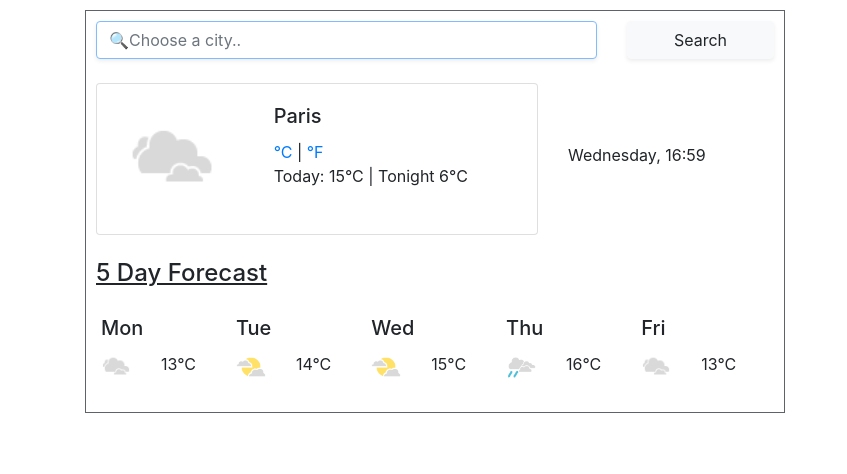
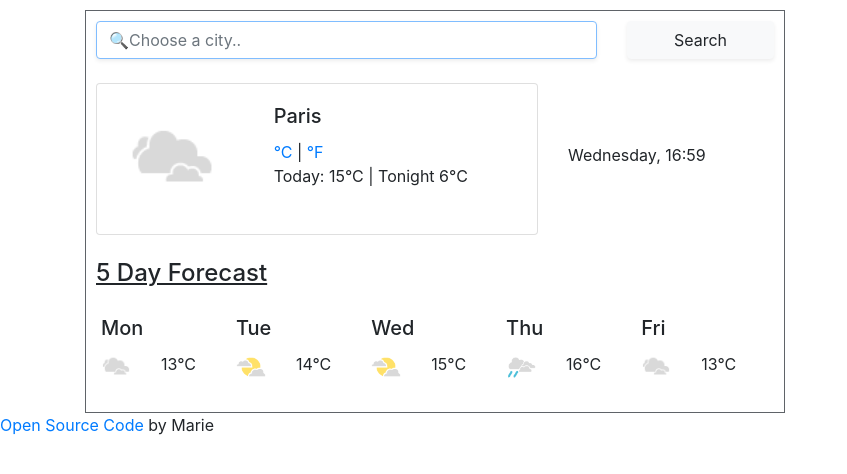
Before and after one commit to marielautenschlaeger/my-weather-app, a plain HTML site: page index.html in a window 1280 px wide. Shown: the whole page, without its empty margins (0-847 px from the left). Drawn offline with nearby package versions, Linux system fonts and the light colour scheme; no server answers.

Commit message:
Added Link to Github

```diff
--- a/index.html
+++ b/index.html
@@ -122,8 +122,8 @@
         </div>
     </div>
     </div>
-
-
+<a href="https://github.com/marielautenschlaeger/my-weather-app">Open Source Code </Code></a>
+<span> by Marie</span>
     <script src="src/index.js"></script>
 
 
```
